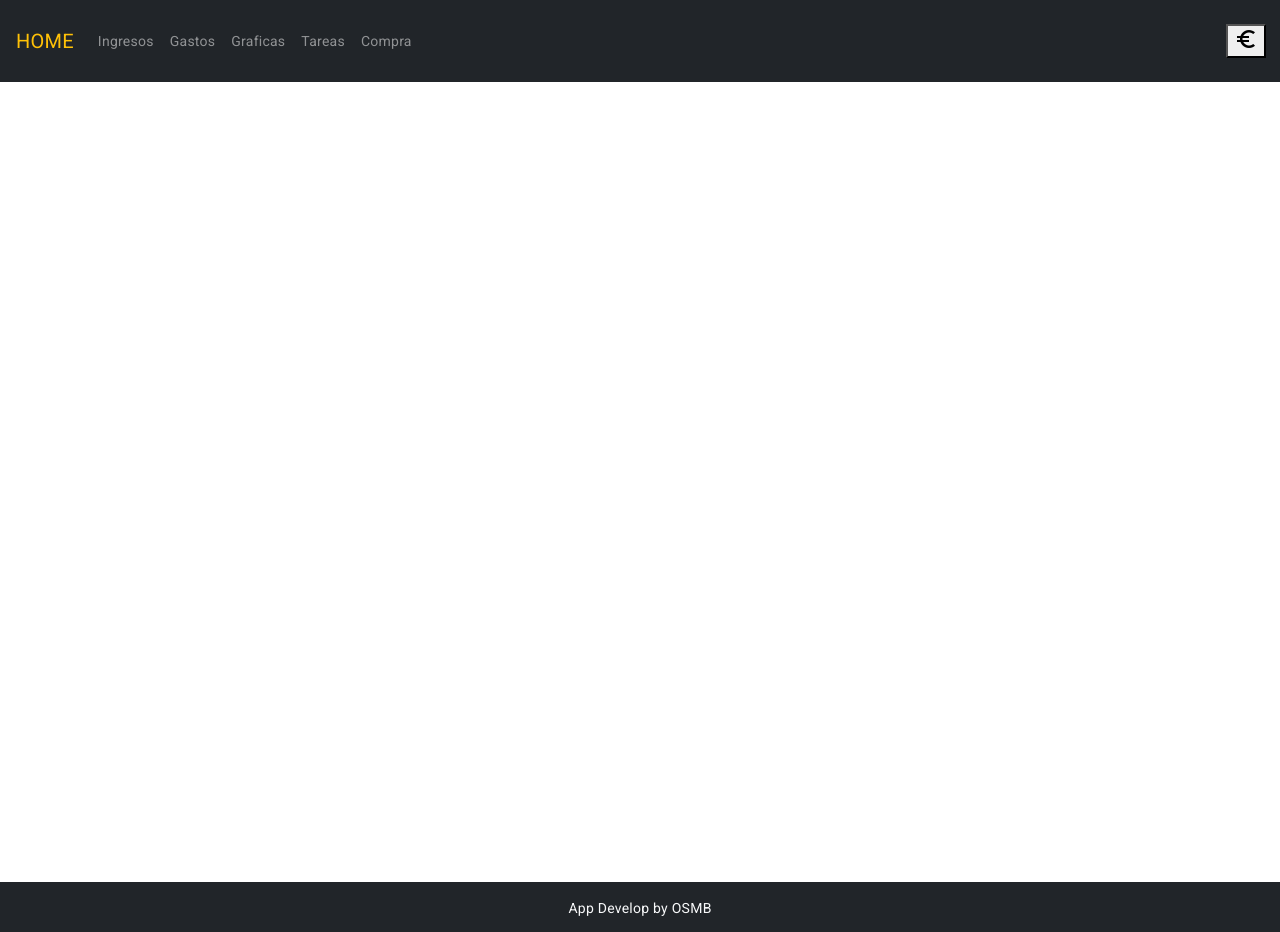
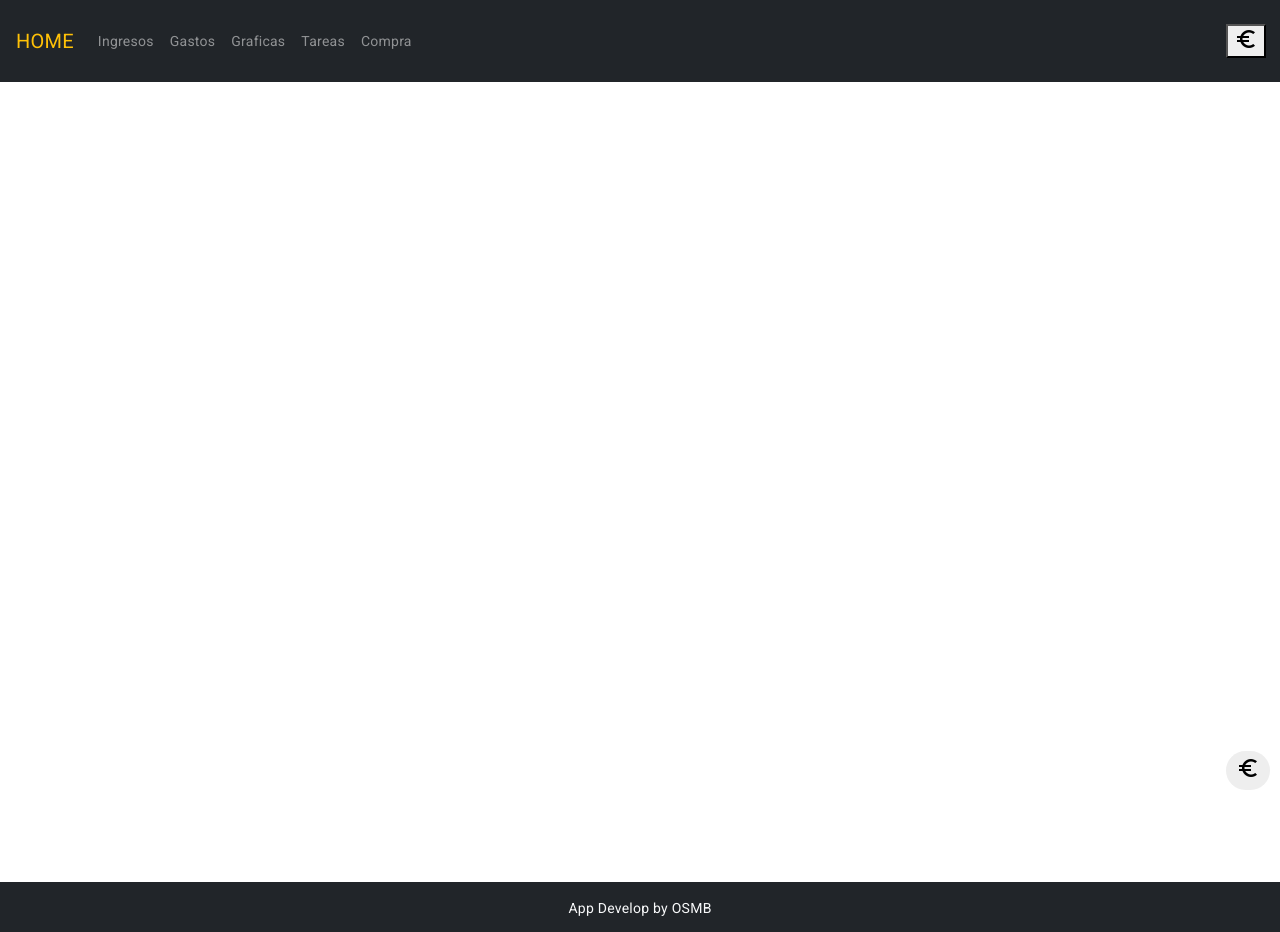
Before and after one commit to oscarsmbaquero/Angular-home, an Angular app: page / in a window 1280 px wide. Built offline with nearby package versions, Linux system fonts and the light colour scheme; no server answers; what @angular/material-moment-adapter would draw is missing.

Commit message:
boton flotante

```diff
--- a/src/app/app.component.css
+++ b/src/app/app.component.css
@@ -28,3 +28,15 @@
   flex: 1;
   min-height: 100vh;
 }
+.button{
+   z-index: 100;
+    position: fixed;
+    border:none;
+    bottom: 10px;
+    right: 10px;
+    cursor: pointer;
+    color: #000;
+    background: #eee;
+    border-radius: 28px;
+    padding: 5px 10px;
+}
--- a/src/app/app.component.html
+++ b/src/app/app.component.html
@@ -1,6 +1,8 @@
 <app-header></app-header>
 <!-- <app-panel-control></app-panel-control> -->
-
+<button class="button">
+  <span class="material-icons">euro_symbol</span>
+</button>
 <div class="bg-image">
   <router-outlet></router-outlet>
 </div>
```
Also changed, not shown: src/app/core/components/header/header.component.html (line endings or trailing spaces).
